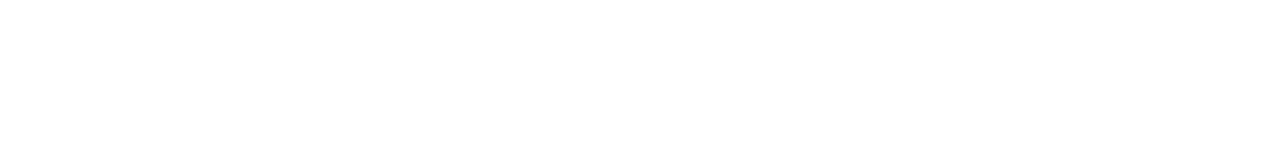
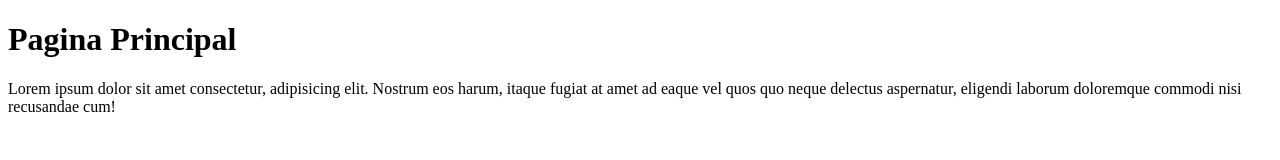
Before and after one commit to simonpinilla/Proyecto-01, a plain HTML site: page index.html in a window 1280 px wide. Drawn offline with Linux system fonts and the light colour scheme.

Commit message:
parrafos añadidos

```diff
--- a/index.html
+++ b/index.html
@@ -7,6 +7,10 @@
     <title>Document</title>
 </head>
 <body>
+    <h1>Pagina Principal</h1>
+    <p>Lorem ipsum dolor sit amet consectetur, adipisicing elit. Nostrum eos harum, itaque fugiat at amet ad eaque vel quos quo neque delectus aspernatur, eligendi laborum doloremque commodi nisi recusandae cum!</p>
+
+
 
 </body>
 </html>
```
Also changed, not shown: pagina1.html (+1 -0 lines).
